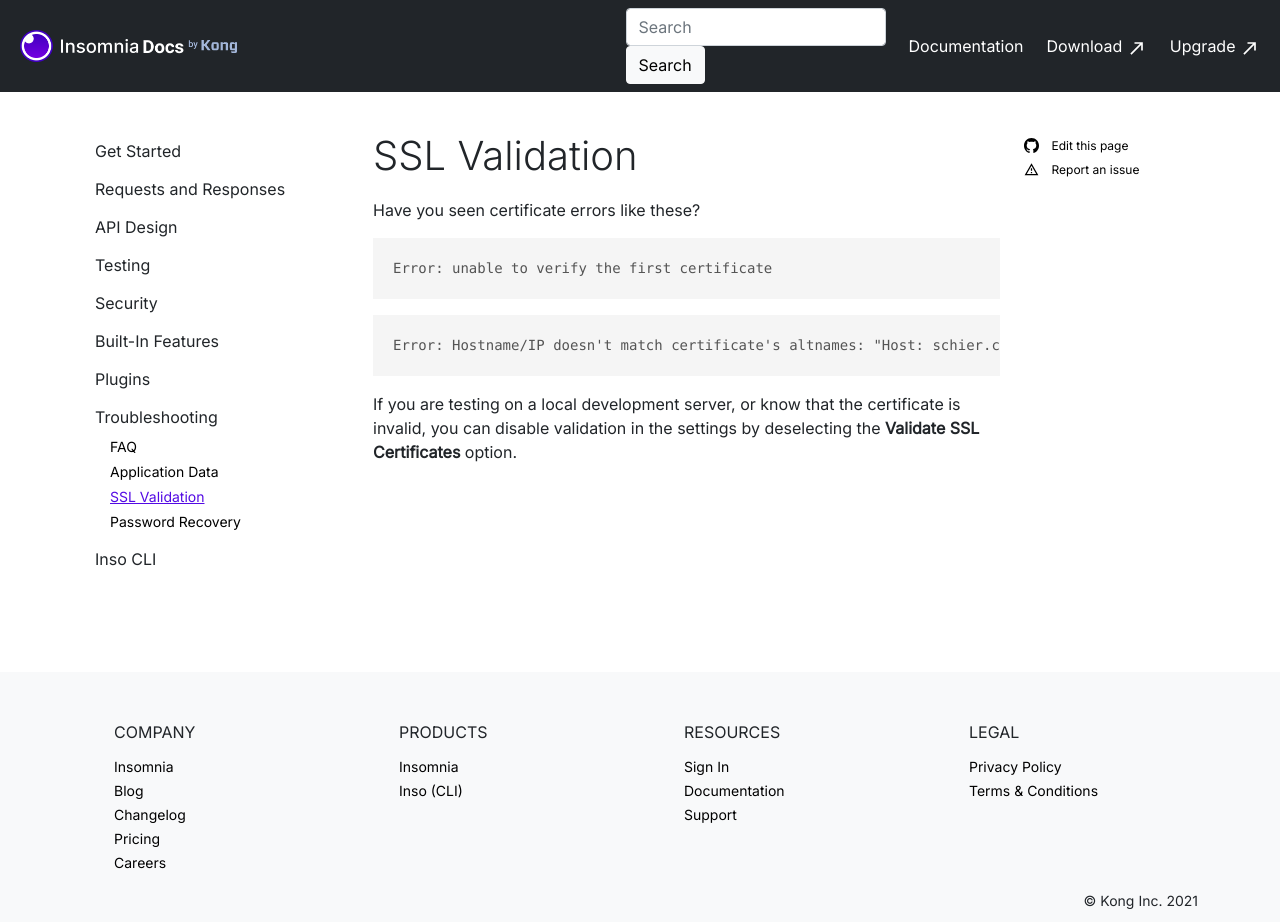
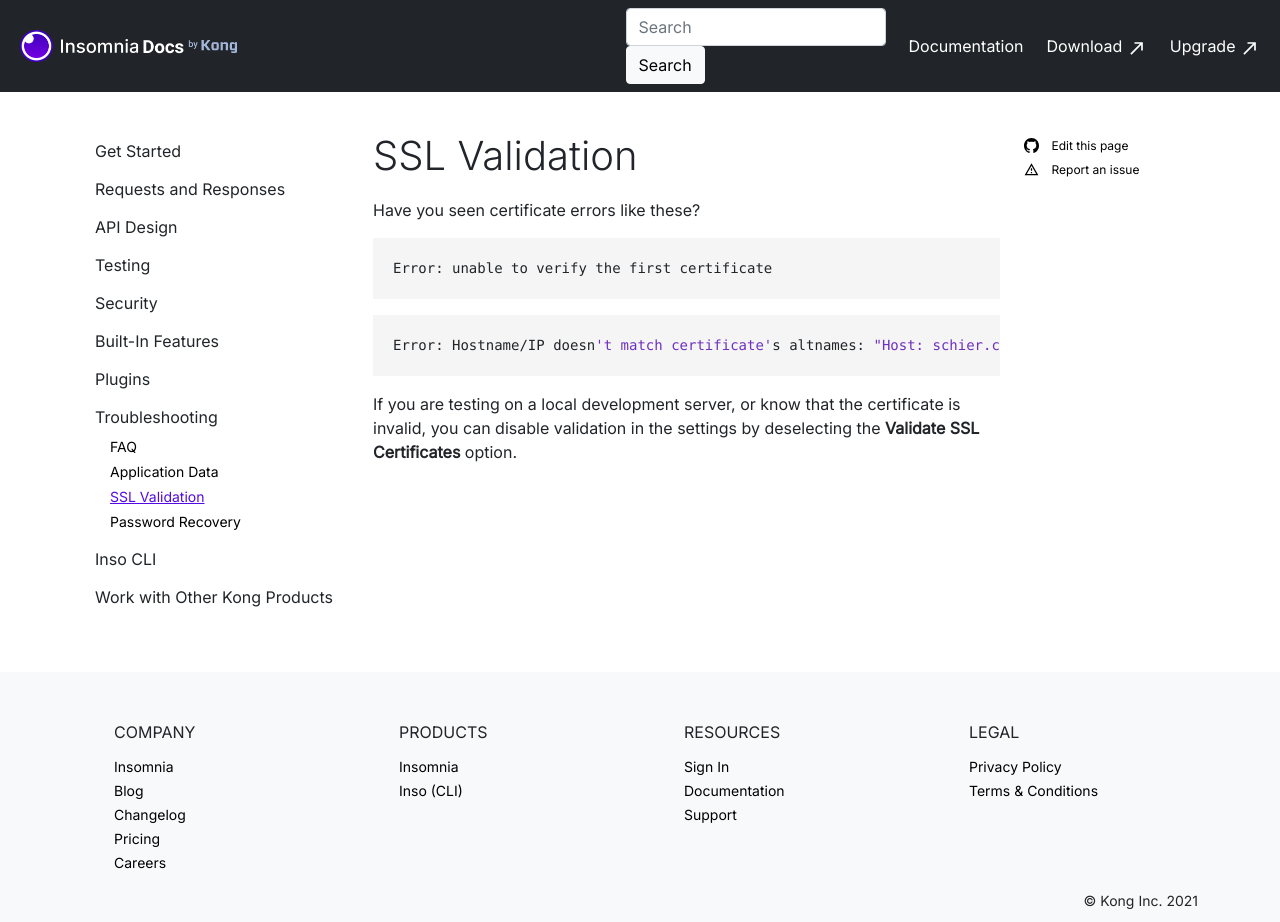
Before and after one commit to Kong/insomnia-docs, a Jekyll site: the page built from docs/insomnia/ssl-validation.md, in a window 1280 px wide and 922 px high. Built offline with Jekyll 4.4.1, drawn with Linux system fonts in a browser that asks for light colours; comment, search, counter and statistics services are not loaded.

Commit message:
add Kong Products section and Publish to Dev Portal page

````diff
--- a/docs/_data/main-nav.yaml
+++ b/docs/_data/main-nav.yaml
@@ -122,3 +122,8 @@
         url: /inso-cli/cli-command-reference
       - title: Continuous Integration
         url: /inso-cli/continuous-integration
+  - title: Work with Other Kong Products
+    collapse-id: kong-products
+    items:
+      - title: Publish API to Dev Portal
+        url: /insomnia/publish-to-dev-portal
--- a/docs/insomnia/ssl-validation.md
+++ b/docs/insomnia/ssl-validation.md
@@ -7,11 +7,11 @@
 
 Have you seen certificate errors like these?
 
-```
+```bash
 Error: unable to verify the first certificate
 ```
 
-```
+```bash
 Error: Hostname/IP doesn't match certificate's altnames: "Host: schier.co. is not in the cert's altnames: DNS:*.surge.sh, DNS:surge.sh"
 ```
 
````
Also changed, not shown: docs/insomnia/publish-to-dev-portal.md (added, +19 -0 lines), docs/insomnia/request-collections.md (line endings or trailing spaces), docs/insomnia/run-in-insomnia-button.md (line endings or trailing spaces).
